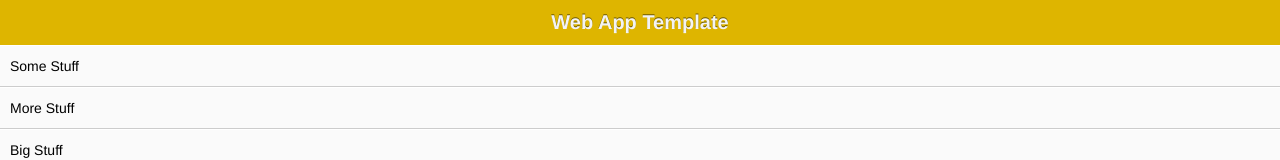
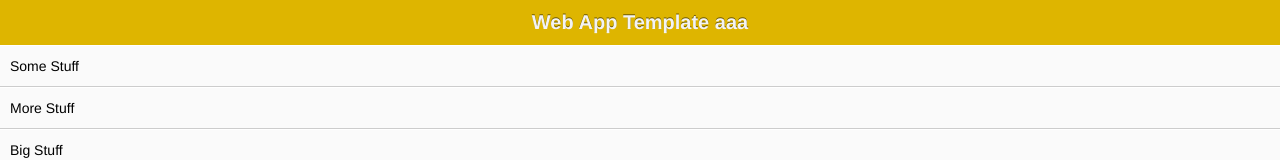
Before and after one commit to banezaklan/banezaklan.github.io, a plain HTML site: page index.html in a window 1280 px wide. Shown: the top 160 px of the page. Drawn offline with Linux system fonts and the light colour scheme.

Commit message:
Update index.html

```diff
--- a/index.html
+++ b/index.html
@@ -85,7 +85,7 @@ li {
 <body>
 
 <header>
-    Web App Template
+    Web App Template aaa
 </header>
 <div id="wrapper">
     <div id="scroll-content">
```
